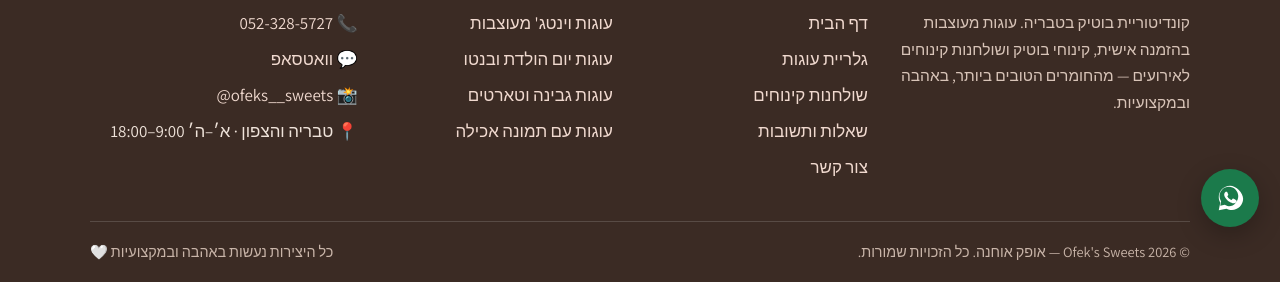
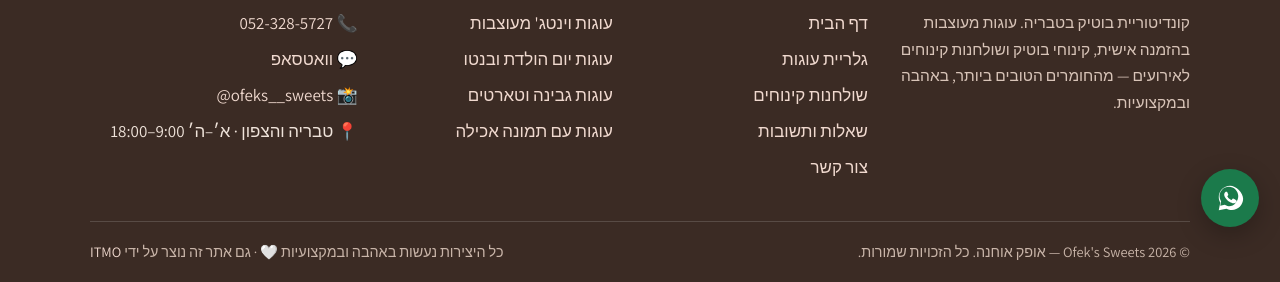
Before and after one commit to OhanaMichael/ofek-sweets, a plain HTML site: page 404.html in a window 1280 px wide. Shown: the part 552-834 px from the top of the page. Drawn offline with Linux system fonts and the light colour scheme; a web font is replaced by a local one.

Commit message:
הוספת קרדיט ITMO בפוטר

```diff
--- a/404.html
+++ b/404.html
@@ -111,7 +111,7 @@
             </div>
             <div class="footer-bottom">
                 <span>© <span class="js-year">2026</span> Ofek's Sweets — אופק אוחנה. כל הזכויות שמורות.</span>
-                <span>כל היצירות נעשות באהבה ובמקצועיות 🤍</span>
+                <span>כל היצירות נעשות באהבה ובמקצועיות 🤍 · גם אתר זה נוצר על ידי <a href="https://www.itmo.co.il/" target="_blank" rel="noopener">ITMO</a></span>
             </div>
         </div>
     </footer>
```
Also changed, not shown: birthday-cakes.html (+1 -1 lines), cheesecakes-tarts.html (+1 -1 lines), contact.html (+1 -1 lines), dessert-tables.html (+1 -1 lines), faq.html (+1 -1 lines), gallery.html (+1 -1 lines), index.html (+1 -1 lines), vintage-cakes.html (+1 -1 lines).
